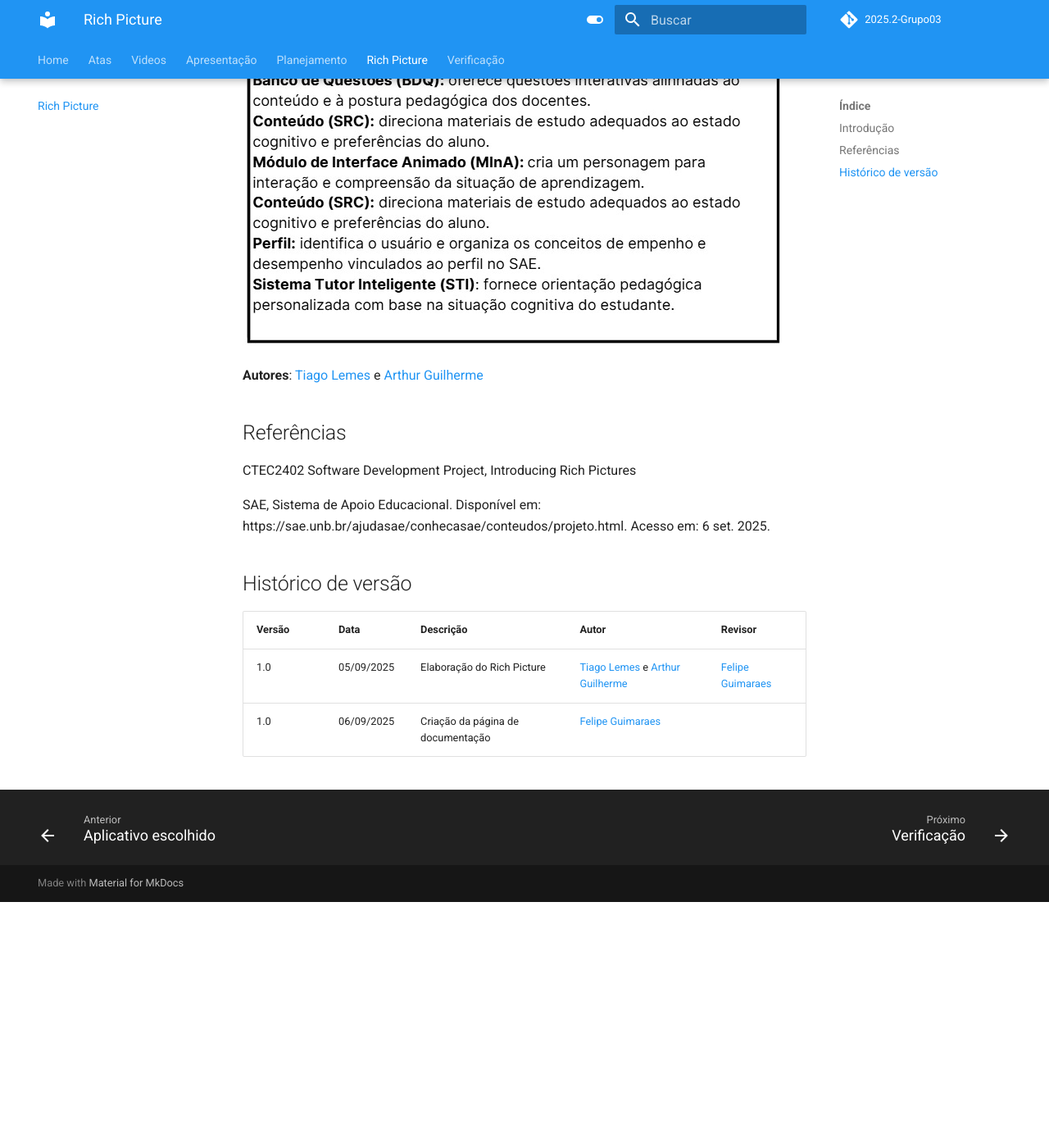
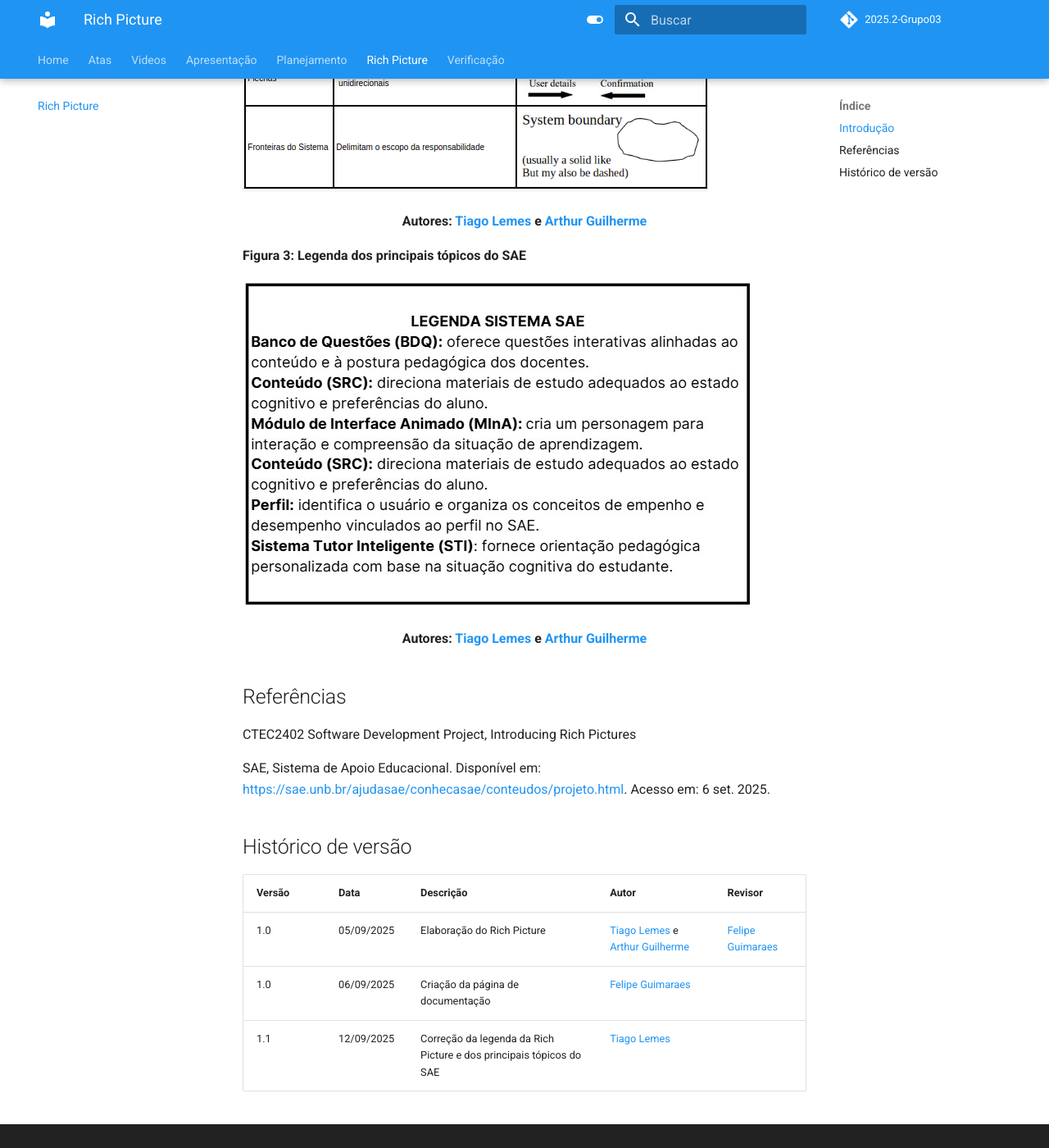
Before and after one commit to Requisitos-de-Software/2025.2-Grupo03, an MkDocs documentation site: the page built from docs/Rich-picture/richpicture.md, in a window 1280 px wide and 1400 px high, scrolled down 1379 px. Shown: the whole window at 82% size. Built offline with MkDocs 1.6.1 and Material for MkDocs 9.7.7, drawn with Linux system fonts in a browser that asks for light colours; comment, search, counter and statistics services are not loaded; before the commit the page ends 2479 px from its top, so only the background shows below that; some of the changed text lies outside the part shown.

Commit message:
Correção da legenda da Rich Picture e dos principais tópicos do SAE

```diff
--- a/docs/Rich-picture/richpicture.md
+++ b/docs/Rich-picture/richpicture.md
@@ -5,24 +5,33 @@ O Rich Picture é uma técnica visual colaborativa utilizada para explorar e com
 
 Nesse projeto, o Rich Picture foi desenvolvido com base no sistema SAE, escolhido pelo grupo pela afinidade com o uso e por ser um sistema presente na vida acadêmica de muitos estudantes da FCTE. Aqui utilizamos o Rich Picture para representar os atores, as funcionalidades, principais ações e os limites do sistema.
 
-A elaboração do nosso Rich Picture foi feita atráves da ferramenta Canva. Logo abaixo temos o Rich Picture do SAE (figura 1) e sua legenda (figura 2)
+A elaboração do nosso Rich Picture foi feita através da ferramenta Canva. Logo abaixo, temos o Rich Picture do SAE (Figura 1), sua legenda (Figura 2) e a legenda dos principais tópicos do SAE (Figura 3).
 
 **Figura 1: Rich Picture do SAE**
 
 ![Figura 1: Rich Picture do SAE](../imagens/RichPicture-SAE.jpg)
 
-**Autores**: [Tiago Lemes](https://github.com/TiagoTeixeira-2005) e [Arthur Guilherme](https://github.com/ArthurGuilher62)
+<div align="center"><strong>Autores: <a href="https://github.com/TiagoTeixeira-2005">Tiago Lemes</a> e <a href="https://github.com/ArthurGuilher62">Arthur Guilherme</a></strong></div>
+
 
 **Figura 2: Legenda do Rich Picture do SAE**
 
-![Figura 2: Legenda do Rich Picture do SAE](../imagens/LegendaRichPicture-SAE.jpg)
+![Figura 2: Legenda do Rich Picture do SAE](../imagens/legendaRichPicture.png)
 
-**Autores**: [Tiago Lemes](https://github.com/TiagoTeixeira-2005) e [Arthur Guilherme](https://github.com/ArthurGuilher62)
+<div align="center"><strong>Autores: <a href="https://github.com/TiagoTeixeira-2005">Tiago Lemes</a> e <a href="https://github.com/ArthurGuilher62">Arthur Guilherme</a></strong></div>
+
+
+**Figura 3: Legenda dos principais tópicos do SAE**
+
+![Figura 3: Legenda dos principais tópicos do SAE](../imagens/legendaSAE.jpeg)
+
+<div align="center"><strong>Autores: <a href="https://github.com/TiagoTeixeira-2005">Tiago Lemes</a> e <a href="https://github.com/ArthurGuilher62">Arthur Guilherme</a></strong></div>
+
 
 ## Referências
 CTEC2402 Software Development Project, Introducing Rich Pictures
 
-SAE, Sistema de Apoio Educacional. Disponível em: https://sae.unb.br/ajudasae/conhecasae/conteudos/projeto.html. Acesso em: 6 set. 2025.
+SAE, Sistema de Apoio Educacional. Disponível em: [https://sae.unb.br/ajudasae/conhecasae/conteudos/projeto.html](https://sae.unb.br/ajudasae/conhecasae/conteudos/projeto.html). Acesso em: 6 set. 2025.
 
 ## Histórico de versão
 
@@ -30,3 +39,4 @@ SAE, Sistema de Apoio Educacional. Disponível em: https://sae.unb.br/ajudasae/c
 | ---- | ----- | ----- | ---- | ----- |
 | 1.0 | 05/09/2025 | Elaboração do Rich Picture | [Tiago Lemes](https://github.com/TiagoTeixeira-2005) e [Arthur Guilherme](https://github.com/ArthurGuilher62) | [Felipe Guimaraes](https://github.com/felipegf1) |
 | 1.0 | 06/09/2025 | Criação da página de documentação | [Felipe Guimaraes](https://github.com/felipegf1) |  |
+| 1.1 | 12/09/2025 | Correção da legenda da Rich Picture e dos principais tópicos do SAE | [Tiago Lemes](https://github.com/TiagoTeixeira-2005) |  |
```
Also changed, not shown: docs/Planejamento/ferramentas.md (+0 -2 lines), docs/imagens/LegendaRichPicture-SAE.jpg (deleted), docs/imagens/legendaRichPicture.png (added), docs/imagens/legendaSAE.jpeg (added).
